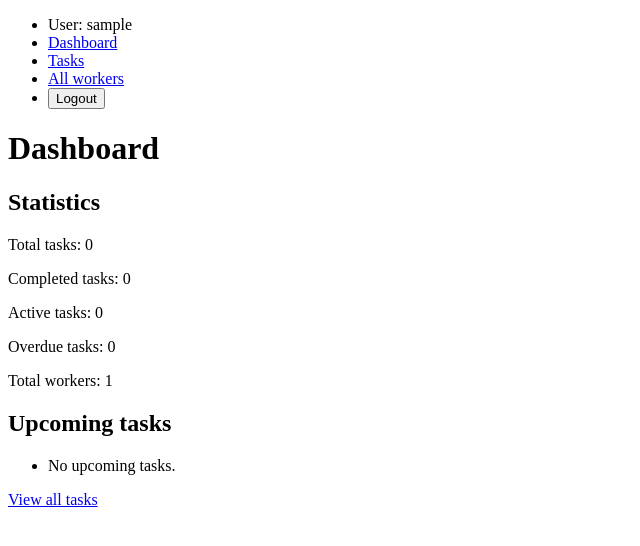
After one commit to BekDevNazar/django-it-task-manager, a Django app: page / in a window 1280 px wide. The commit adds this page. Shown: the top 546 px of the page, without its empty margins (0-640 px from the left). Run offline with Django 5.2, Linux system fonts and the light colour scheme; the visitor is signed in with stand-in values (Sample User, id 1); data comes from the database, SQL or seed files in the repository; data that the repository does not hold is empty.

Commit message:
Implement dashboard page

```diff
--- a/django_it_task_manager/urls.py
+++ b/django_it_task_manager/urls.py
@@ -19,9 +19,12 @@ from xml.etree.ElementInclude import include
 from django.contrib import admin
 from django.urls import path, include
 
+from tasks.dashboard_views import DashboardView
+
 urlpatterns = [
     path('admin/', admin.site.urls),
     path("tasks/", include("tasks.urls")),
     path("accounts/", include("django.contrib.auth.urls")),
     path("workers/", include("tasks.worker_urls")),
+    path("", DashboardView.as_view(), name="dashboard"),
 ]
--- /dev/null
+++ b/tasks/dashboard_views.py
@@ -0,0 +1,53 @@
+from django.contrib.auth.mixins import LoginRequiredMixin
+from django.db.models import Count, Q
+from django.utils import timezone
+from django.views import generic
+
+from tasks.models import Task, Worker
+
+
+class DashboardView(LoginRequiredMixin, generic.TemplateView):
+    template_name = "dashboard/dashboard.html"
+
+    def get_context_data(self, **kwargs):
+        context = super().get_context_data(**kwargs)
+
+        now = timezone.now()
+
+        task_stats = Task.objects.aggregate(
+            total_tasks=Count("id"),
+
+            completed_tasks=Count(
+                "id",
+                filter=Q(is_completed=True),
+            ),
+
+            active_tasks=Count(
+                "id",
+                filter=Q(is_completed=False),
+            ),
+
+            overdue_tasks=Count(
+                "id",
+                filter=Q(
+                    deadline__lt=now,
+                    is_completed=False,
+                ),
+            ),
+        )
+
+        context.update(task_stats)
+
+        context["total_workers"] = Worker.objects.count()
+
+        context["upcoming_tasks"] = (
+            Task.objects
+            .filter(
+                deadline__gte=now,
+                is_completed=False,
+            )
+            .select_related("task_type")
+            .order_by("deadline")[:5]
+        )
+
+        return context
--- /dev/null
+++ b/templates/dashboard/dashboard.html
@@ -0,0 +1,45 @@
+{% extends "base.html" %}
+
+{% block title %}
+  Dashboard
+{% endblock %}
+
+{% block content %}
+  <h1>Dashboard</h1>
+
+  <section>
+    <h2>Statistics</h2>
+
+    <p>Total tasks: {{ total_tasks }}</p>
+    <p>Completed tasks: {{ completed_tasks }}</p>
+    <p>Active tasks: {{ active_tasks }}</p>
+    <p>Overdue tasks: {{ overdue_tasks }}</p>
+    <p>Total workers: {{ total_workers }}</p>
+  </section>
+
+  <section>
+    <h2>Upcoming tasks</h2>
+
+    <ul>
+      {% for task in upcoming_tasks %}
+        <li>
+          <h3>
+            <a href="{% url 'tasks:task-detail' task.id %}">
+              {{ task.name }}
+            </a>
+          </h3>
+
+          <p>Priority: {{ task.get_priority_display }}</p>
+          <p>Task type: {{ task.task_type }}</p>
+          <p>Deadline: {{ task.deadline }}</p>
+        </li>
+      {% empty %}
+        <li>No upcoming tasks.</li>
+      {% endfor %}
+    </ul>
+
+    <a href="{% url 'tasks:task-list' %}">
+      View all tasks
+    </a>
+  </section>
+{% endblock %}
--- a/templates/includes/sidebar.html
+++ b/templates/includes/sidebar.html
@@ -4,7 +4,11 @@
       <li>
         User: {{ user.get_username }}
       </li>
-
+      <li>
+        <a href="{% url 'dashboard' %}">
+          Dashboard
+        </a>
+      </li>
       <li>
         <a href="{% url 'tasks:task-list' %}">
           Tasks
```
